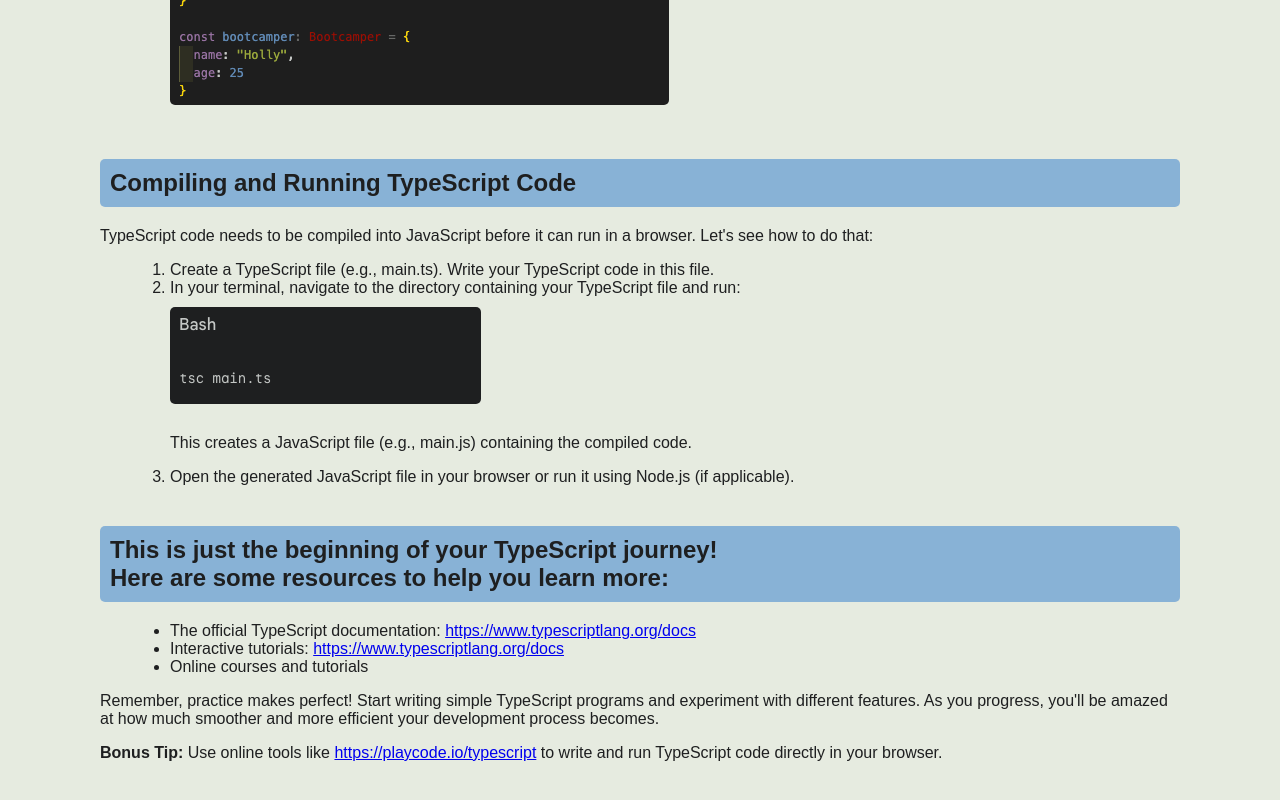
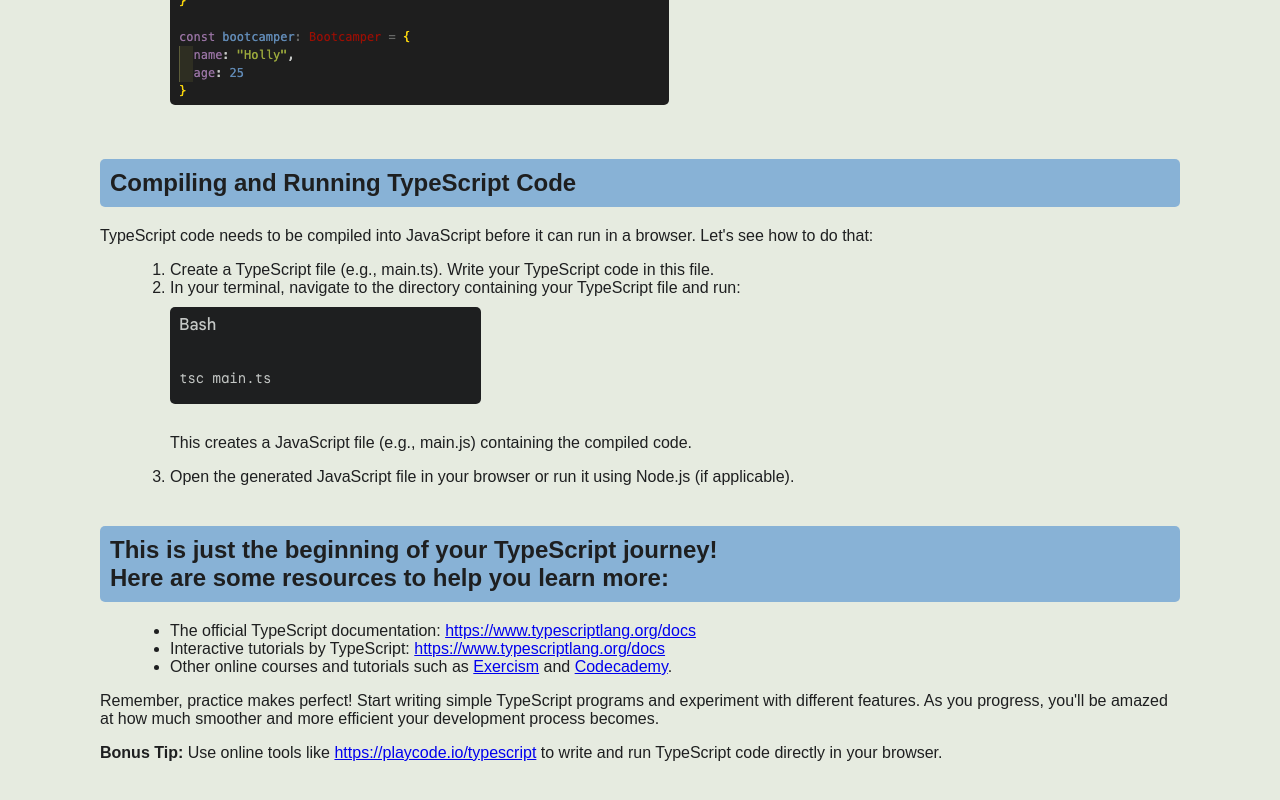
Before and after one commit to hollrosey/typescript-for-beginners, a React (Vite) app in the folder my-react-app/: page / in a window 1280 px wide. Shown: the part 1504-2304 px from the top of the page. Built offline with nearby package versions, Linux system fonts and the light colour scheme.

Commit message:
added more links

```diff
--- a/my-react-app/src/App.tsx
+++ b/my-react-app/src/App.tsx
@@ -127,12 +127,12 @@ function App() {
             </a>
           </li>
           <li>
-            Interactive tutorials:{" "}
+            Interactive tutorials by TypeScript:{" "}
             <a href="https://www.typescriptlang.org/docs" target="_blank">
               https://www.typescriptlang.org/docs
             </a>
           </li>
-          <li>Online courses and tutorials</li>
+          <li>Other online courses and tutorials such as <a href="https://exercism.org/tracks/typescript" target="_blank">Exercism</a> and <a href="https://www.codecademy.com/enrolled/courses/learn-typescript" target="_blank">Codecademy</a>.</li>
         </ul>
 
         <p>
```
